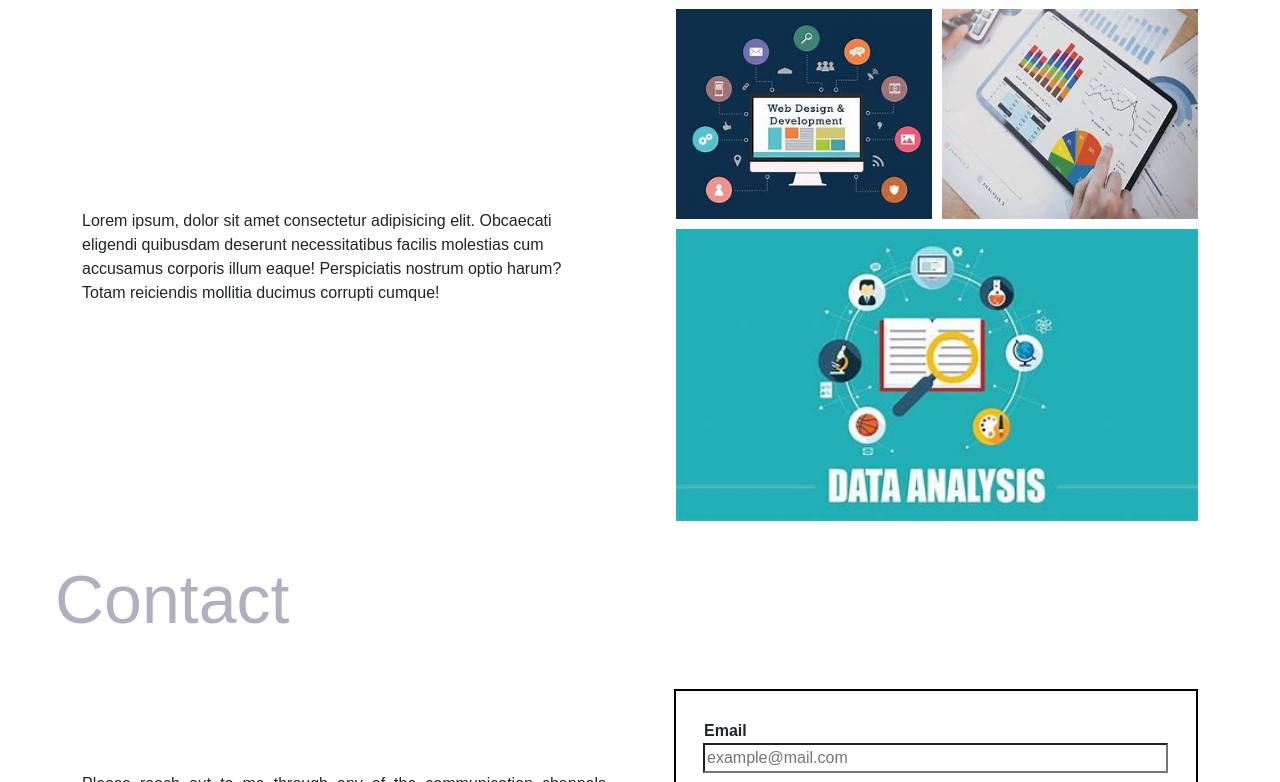
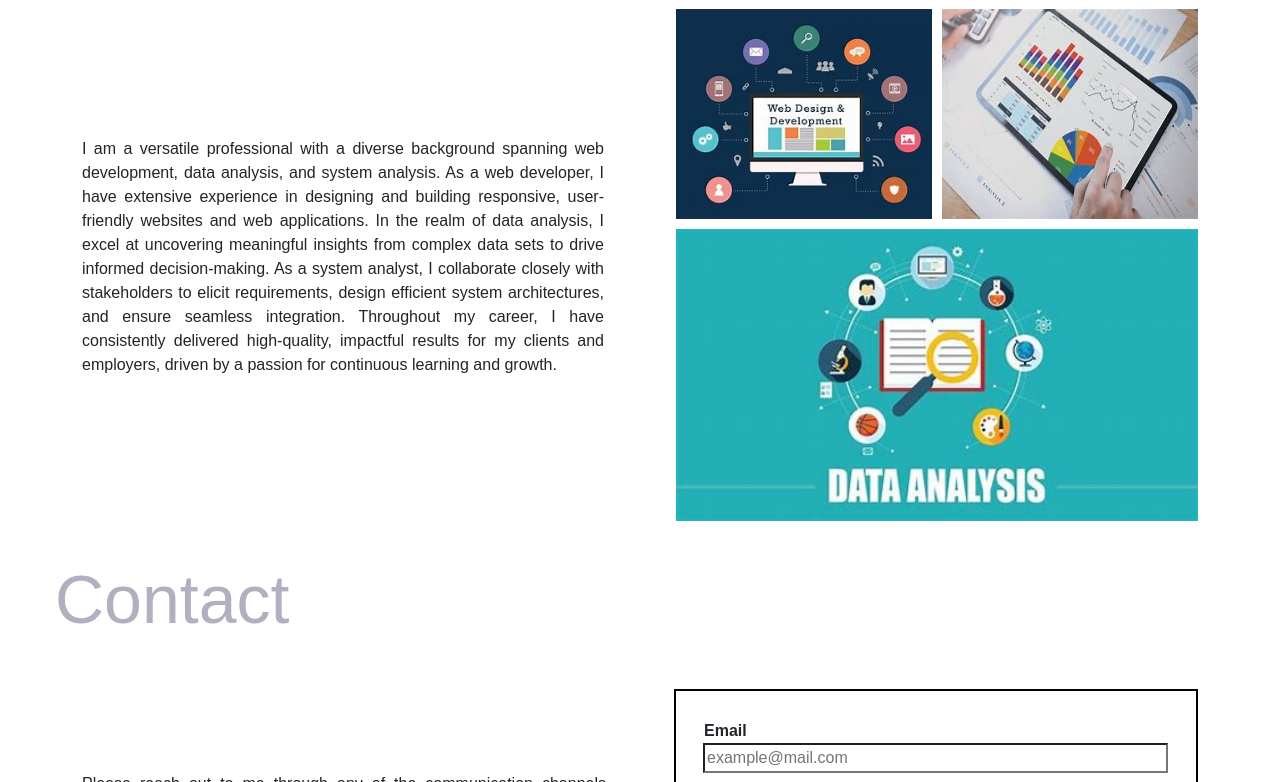
Before and after one commit to rfaoktvian/My-Portofolio, a plain HTML site: page index.html in a window 1280 px wide. Shown: the part 1280-2062 px from the top of the page. Drawn offline with nearby package versions, Linux system fonts and the light colour scheme.

Commit message:
update css

```diff
--- a/index.html
+++ b/index.html
@@ -95,7 +95,7 @@
     <section id="work" class="work container">
       <div class="row align-items-center gap-5">
         <div class="col">
-          <p>Lorem ipsum, dolor sit amet consectetur adipisicing elit. Obcaecati eligendi quibusdam deserunt necessitatibus facilis molestias cum accusamus corporis illum eaque! Perspiciatis nostrum optio harum? Totam reiciendis mollitia ducimus corrupti cumque!</p>
+          <p class="p1">I am a versatile professional with a diverse background spanning web development, data analysis, and system analysis. As a web developer, I have extensive experience in designing and building responsive, user-friendly websites and web applications. In the realm of data analysis, I excel at uncovering meaningful insights from complex data sets to drive informed decision-making. As a system analyst, I collaborate closely with stakeholders to elicit requirements, design efficient system architectures, and ensure seamless integration. Throughout my career, I have consistently delivered high-quality, impactful results for my clients and employers, driven by a passion for continuous learning and growth.</p>
         </div>
         <div class="col image-work">
           <div id="work-1" class="image-work-item">
--- a/style.css
+++ b/style.css
@@ -175,6 +175,10 @@ h5{
     margin-bottom: 8px;
 }
 
+.p1{
+    text-align: justify;
+}
+
 .contact-detail-item img{
     width: 30%;
 }
```
